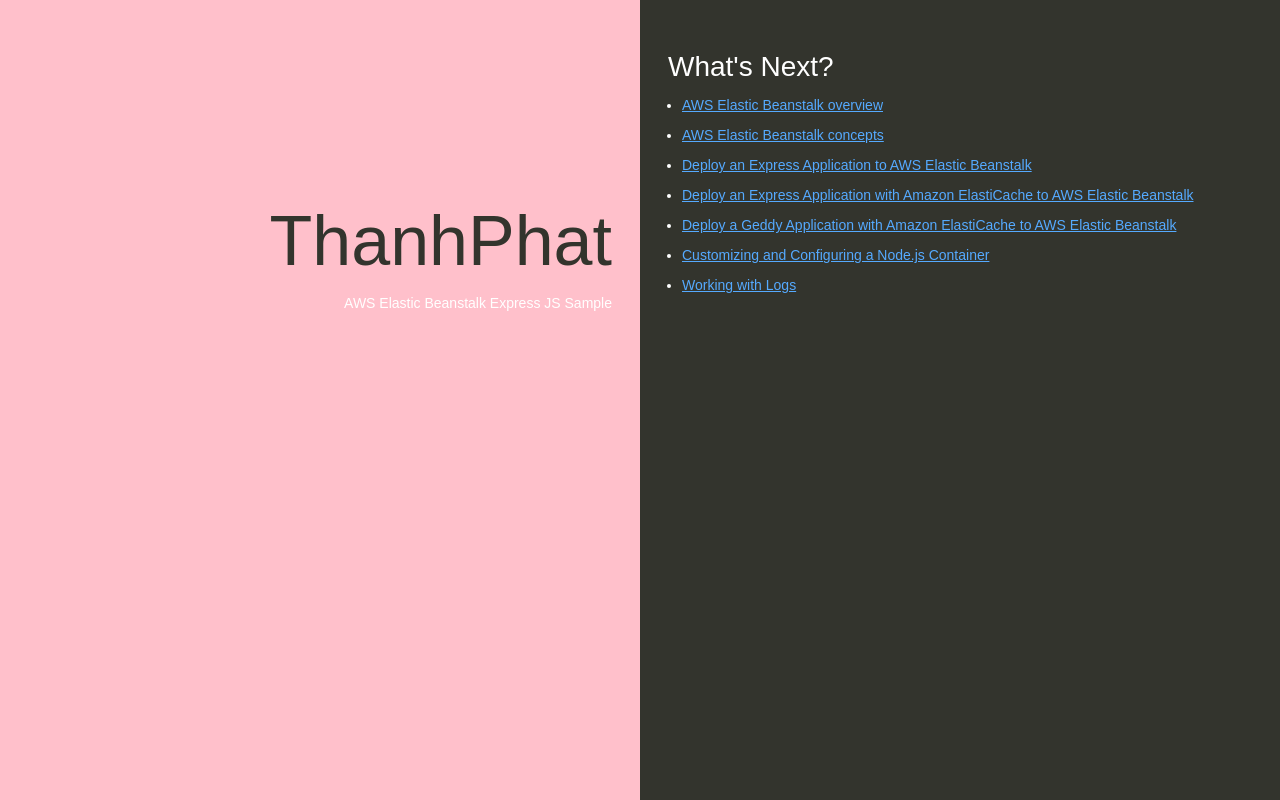
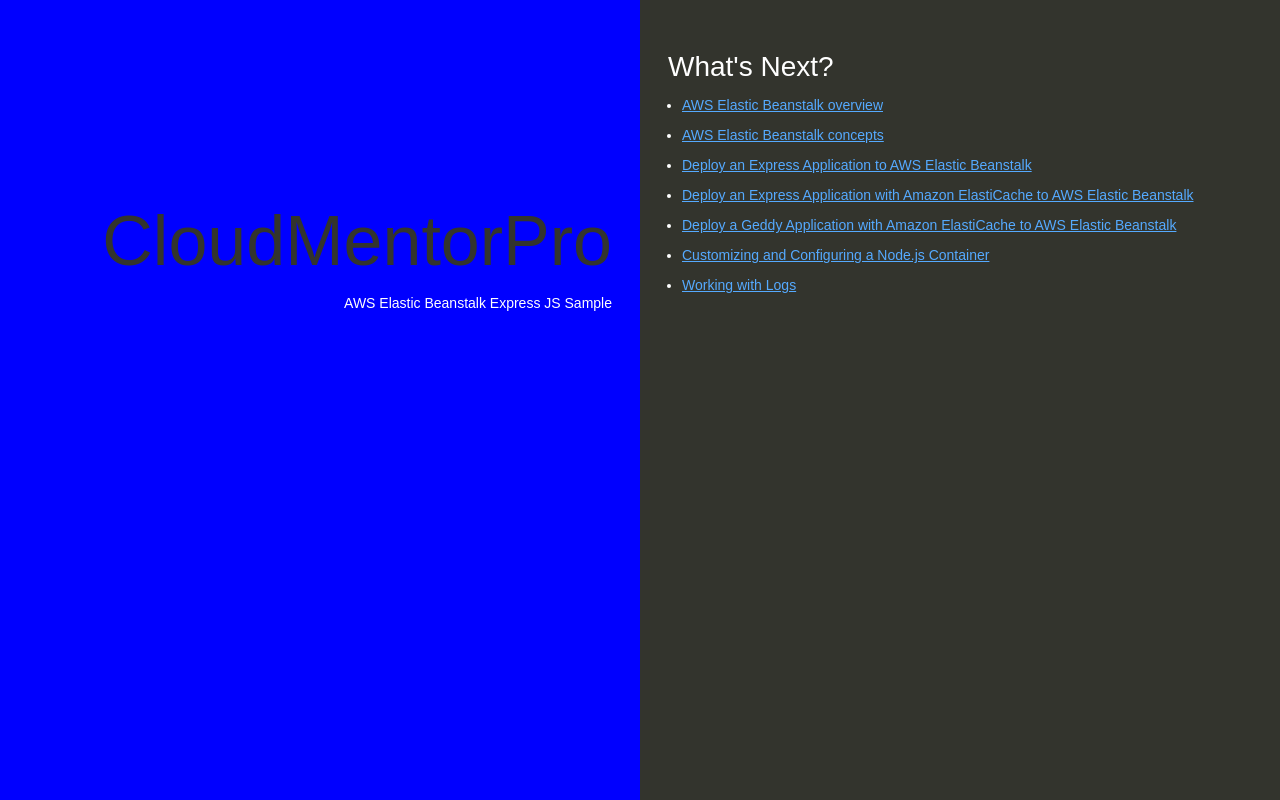
Before and after one commit to Lionel19122001/Lab-DVA, a website: page index.html in a window 1280 px wide. Drawn offline with Linux system fonts and the light colour scheme.

Commit message:
test-cicd

```diff
--- a/index.html
+++ b/index.html
@@ -35,7 +35,7 @@
 
         text-align: right;
         padding-top: 11em;
-        background-color: pink;
+        background-color: blue;
 
       }
       .textColumn p {
@@ -74,7 +74,7 @@
   </head>
   <body>
     <div class="textColumn">
-      <h1>ThanhPhat</h1>
+      <h1>CloudMentorPro</h1>
       <p>AWS Elastic Beanstalk Express JS Sample</p>
     </div>
     <div class="linksColumn">
```
